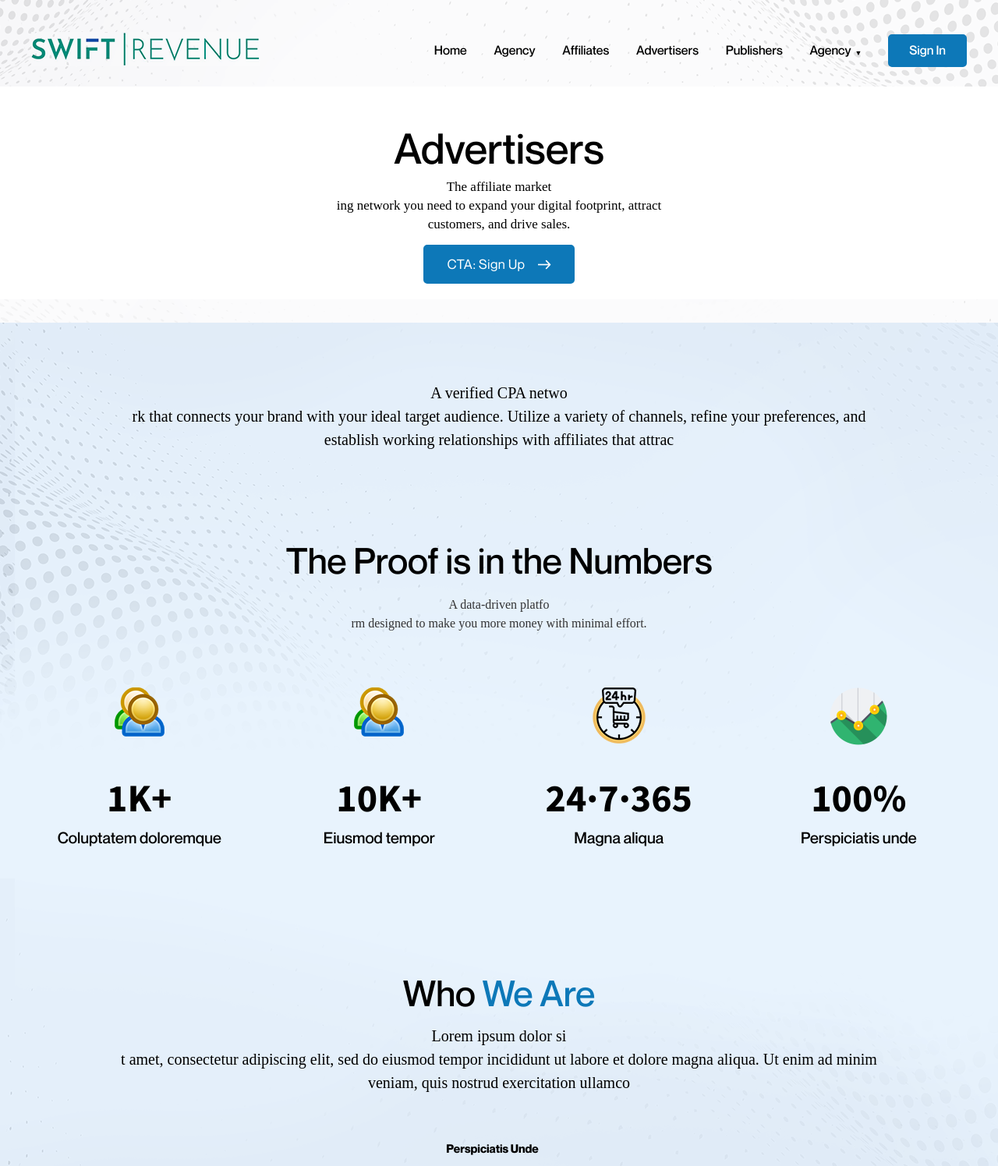
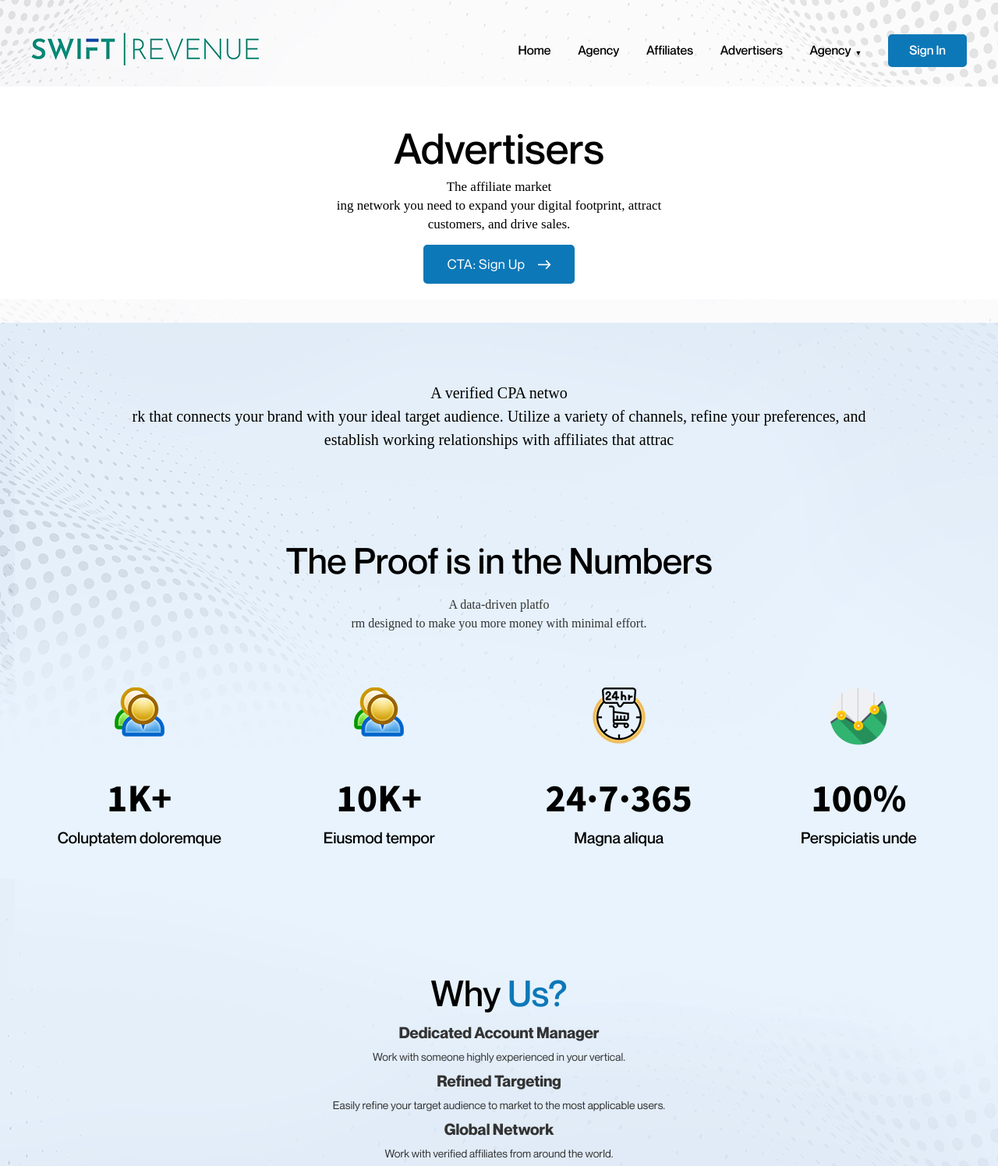
Before and after one commit to Jazz365/djangoproject, a Django app: page /advertisers in a window 1280 px wide. Shown: the top 1496 px of the page at 78% size. Run offline with Django 4.2, Linux system fonts and the light colour scheme; data comes from the database, SQL or seed files in the repository; both versions use the stored data as it was after the commit; some libraries are stand-ins or nearby versions; some web fonts are replaced.

Commit message:
content updation

```diff
--- a/base/templates/advertiser.html
+++ b/base/templates/advertiser.html
@@ -58,8 +58,26 @@
 
 <div class="iTsupport h2Font tab-sec">
 <div class="container">
-<h2>Who <span>We Are</span></h2>
-<p>{{i.who_we_are_description|slice:":20"}}<br>{{i.who_we_are_description|slice:"20:"}}</p>
+<h2>Why <span>Us?</span></h2>
+<p> <h4>Dedicated Account Manager</h4>
+Work with someone highly experienced in your vertical.
+
+<h4>Refined Targeting </h4>
+Easily refine your target audience to market to the most applicable users.
+
+<h4>Global Network</h4>
+Work with verified affiliates from around the world.
+
+<h4>Multiple Channels</h4>
+Organic, social, in-app, display, search, and email are all available.
+
+<h4>Tracking & Reporting</h4>
+Real-time performance insights to assess and improve campaigns.
+
+<h4>Compliance Commitment</h4>
+Protect the integrity and representation of your brand at all times.
+</p>
+{% comment %} <p>{{i.who_we_are_description|slice:":20"}}<br>{{i.who_we_are_description|slice:"20:"}}</p> {% endcomment %}
   <div class="curveDesign">
 <div class="row ">
   <div class="col-md-12 col-sm-12 verticallyMainChild">
@@ -159,7 +177,7 @@
   <div class="container">
     <div class="sec-head">
       <h6>Client Story</h6>
-      <h2>Hear from trusted clients</h2>
+      <h2>Hear From Other Advertisers</h2>
     </div>
 
     <div id="client-wrapper" >
--- a/base/templates/base.html
+++ b/base/templates/base.html
@@ -56,9 +56,9 @@ function closeNav() {
 <ul>
 <li><a href="{% url 'home' %}">Home</a></li>
 <li><a href="{% url 'company' %}">Agency</a></li>
-<li><a href="{% url 'home' %}">Affiliates</a></li>
+<li><a href="{% url 'publishers' %}">Affiliates</a></li>
 <li><a href="{% url 'advertisers' %}">Advertisers</a></li>
-<li><a href="{% url 'publishers' %}">Publishers</a></li>
+{% comment %} <li><a href="{% url 'publishers' %}">Publishers</a></li> {% endcomment %}
 <li><a href="{% url 'company' %}">Agency</a>
 <ul>
 <li><a href="{% url 'traffic' %}">Traffic</a></li>
--- a/base/templates/publishers.html
+++ b/base/templates/publishers.html
@@ -36,7 +36,9 @@
 <div class="col-md-6 col-sm-12 pdleft34">
 <div class="topinfoHeading"><h3 style="">{{p.topinfoHeading_r_main}}</h3><p>{{p.sectopinfoHeading_r_sub}}</p></div>
 <div class="shadowBoxInner">
-<h4>{{p.sectopinfoHeading_r_topic}}</h4>
+<h4>{{p.sectopinfoHeading_r_topic}}
+
+Rewards</h4>
 <ul>
 <li style="background:url('{{p.r1_image.url}}')">{{p.topinfoHeading_r1}}</li>
 <li style="background:url('{{p.r2_image.url}}')">{{p.topinfoHeading_r2}}</li>
```
Also changed, not shown: db.sqlite3.
